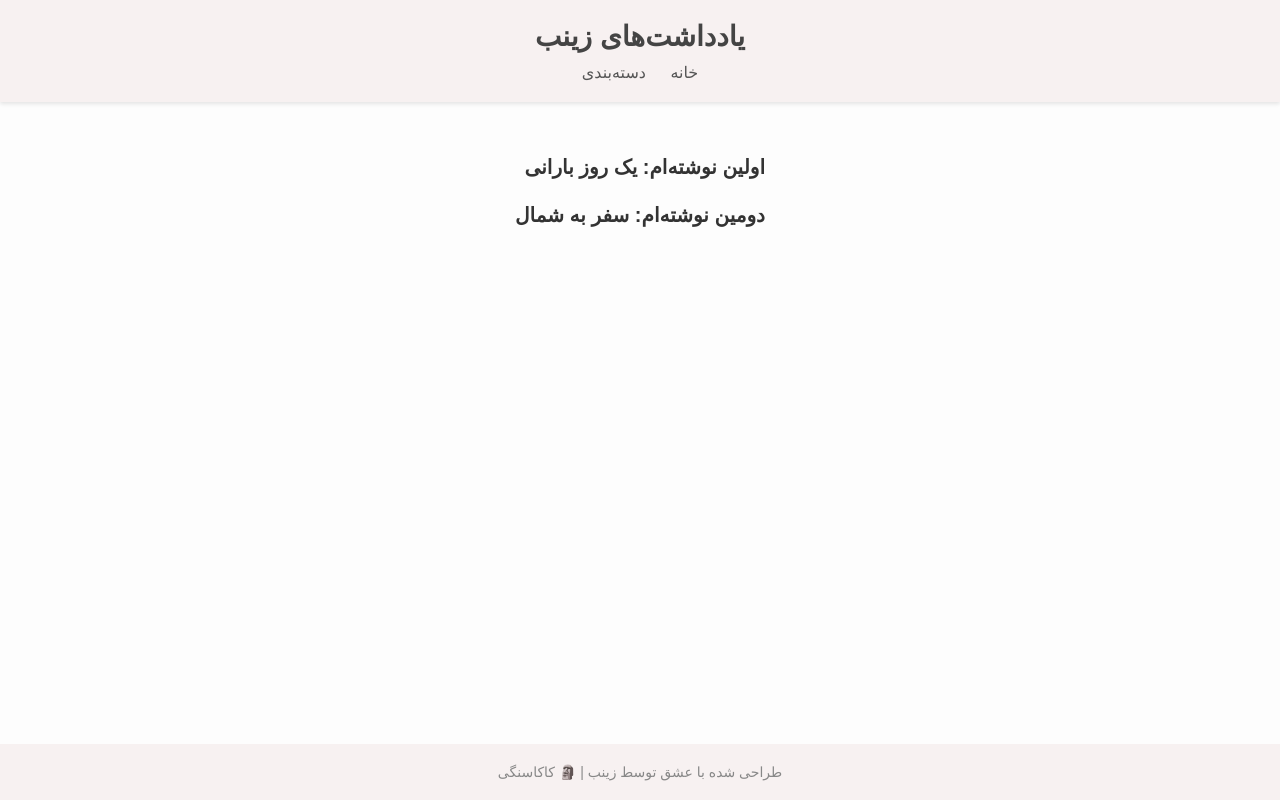
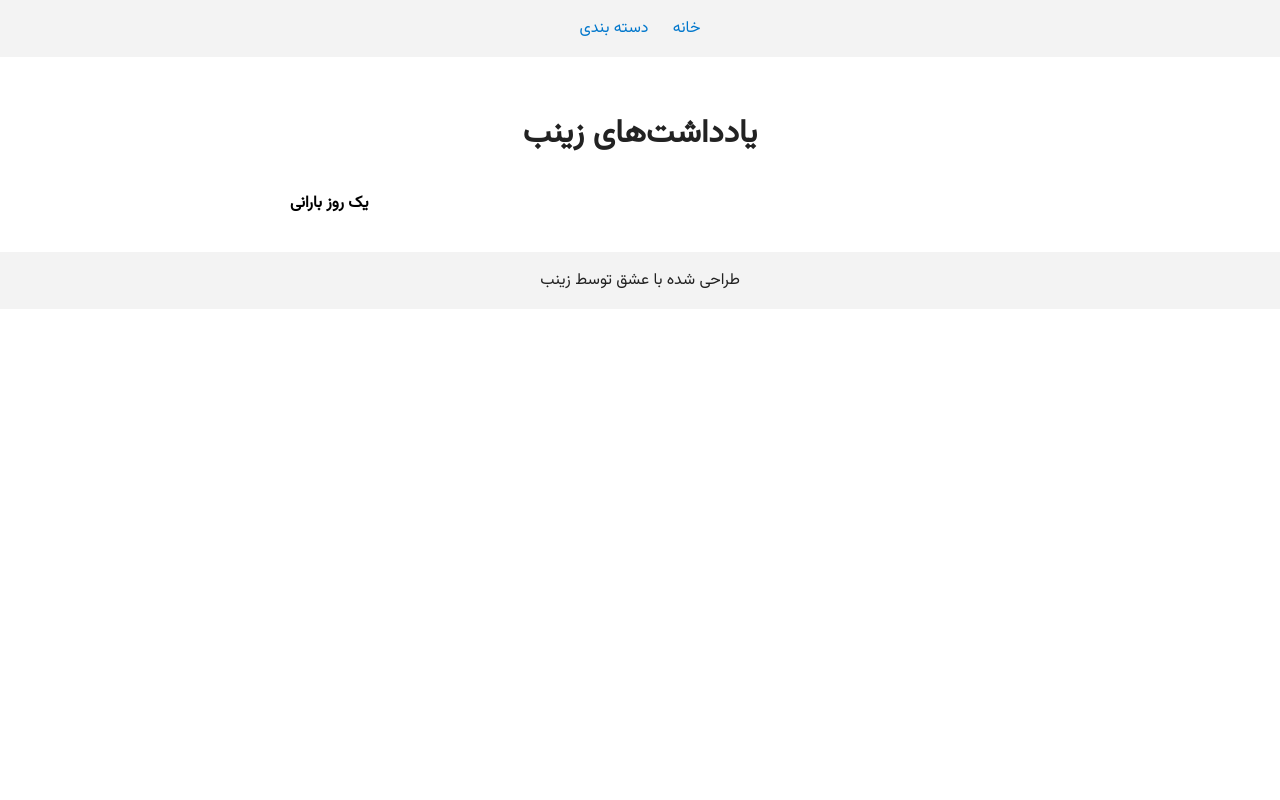
Before and after one commit to zeynabmo/blogg, a plain HTML site: page index.html in a window 1280 px wide. Drawn offline with Linux system fonts and the light colour scheme; a web font is replaced by a local one.

Commit message:
Update index.html
Signed-off-by: zeynabmo <zwynabmo@gmail.com>

```diff
--- a/index.html
+++ b/index.html
@@ -1,122 +1,61 @@
 <!DOCTYPE html>
 <html lang="fa">
 <head>
-  <meta charset="UTF-8">
+  <meta charset="UTF-8" />
+  <meta name="viewport" content="width=device-width, initial-scale=1.0" />
   <title>یادداشت‌های زینب</title>
-  <link href="https://cdn.fontcdn.ir/Font/Persian/Vazir/Vazir.css" rel="stylesheet">
+  <link href="https://fonts.googleapis.com/css2?family=Vazirmatn&display=swap" rel="stylesheet">
   <style>
-    * {
-      box-sizing: border-box;
+    body {
+      font-family: 'Vazirmatn', sans-serif;
+      margin: 0;
+      background: #fff;
+      color: #222;
     }
-
-    html, body {
-      margin: 0;
-      padding: 0;
-      height: 100%;
-      direction: rtl;
-      background-color: #fdfdfd;
-      font-family: 'Vazir', sans-serif;
+    header, footer {
+      text-align: center;
+      padding: 1rem;
+      background: #f3f3f3;
     }
-
-    body {
-      display: flex;
-      flex-direction: column;
-      justify-content: flex-start;
+    nav a {
+      margin: 0 10px;
+      text-decoration: none;
+      color: #0077cc;
     }
-
-    header {
-      background-color: #f7f1f1;
+    .container {
+      max-width: 700px;
+      margin: 0 auto;
       padding: 20px;
+    }
+    .note-title {
       text-align: center;
-      box-shadow: 0 2px 4px rgba(0,0,0,0.1);
+      margin: 2rem 0;
     }
-
-    header h1 {
-      margin: 0;
-      font-size: 28px;
-      color: #444;
-    }
-
-    nav {
-      margin-top: 10px;
-    }
-
-    nav a {
+    .note-list a {
+      display: block;
+      margin: 1rem 0;
+      color: #000;
       text-decoration: none;
-      color: #555;
-      margin: 0 10px;
-      font-size: 16px;
-      transition: color 0.3s;
-    }
-
-    nav a:hover {
-      color: #b0413e;
-    }
-
-    .container {
-      flex: 1;
-      padding: 30px;
-      max-width: 800px;
-      margin: auto;
-    }
-
-    .post-title {
-      font-size: 20px;
-      color: #333;
-      text-decoration: none;
-    }
-
-    .post-title:hover {
-      color: #b0413e;
-    }
-
-    footer {
-      text-align: center;
-      padding: 20px;
-      font-size: 14px;
-      color: #888;
-      background-color: #f7f1f1;
-      margin-top: auto;
-    }
-
-    .category-list a {
-      display: block;
-      margin: 10px 0;
-      font-size: 18px;
-      color: #555;
-      text-decoration: none;
-    }
-
-    .category-list a:hover {
-      color: #b0413e;
-    }
-
-    .post-list {
-      margin-top: 20px;
+      font-weight: bold;
     }
   </style>
 </head>
 <body>
-
   <header>
-    <h1>یادداشت‌های زینب</h1>
     <nav>
       <a href="index.html">خانه</a>
-      <a href="categories.html">دسته‌بندی</a>
+      <a href="categories.html">دسته بندی</a>
     </nav>
   </header>
-
   <div class="container">
-    <!-- نمایش یادداشت‌ها -->
-    <div class="post-list">
-      <h2><a class="post-title" href="1.html">اولین نوشته‌ام: یک روز بارانی</a></h2>
-      <h2><a class="post-title" href="note2.html">دومین نوشته‌ام: سفر به شمال</a></h2>
+    <h1 class="note-title">یادداشت‌های زینب</h1>
+    <div class="note-list">
+      <a href="note1.html">یک روز بارانی</a>
+      <!-- یادداشت‌های دیگر اینجا اضافه می‌شوند -->
     </div>
   </div>
-
   <footer>
-    طراحی شده با عشق توسط زینب | 🗿 کاکاسنگی
+    طراحی شده با عشق توسط زینب
   </footer>
-
 </body>
 </html>
```
